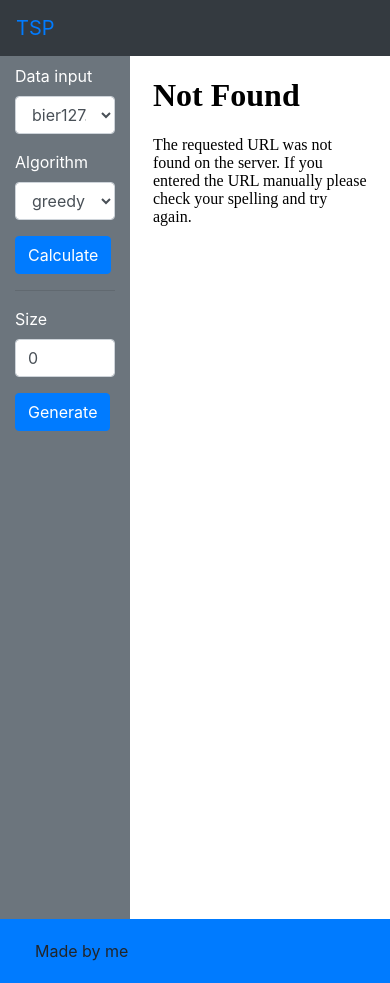
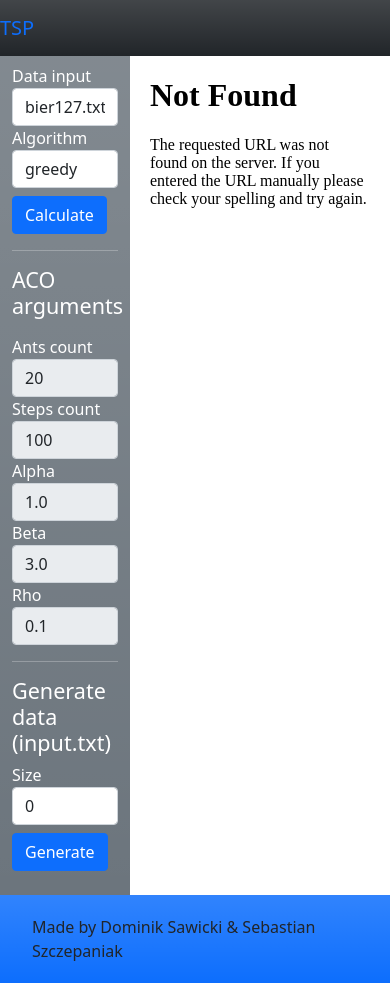
Before and after one commit to Domikado5/TSP-python, a Flask app: page / in a window 390 px wide. Run offline with Flask 2, Linux system fonts and the light colour scheme; some libraries are stand-ins or nearby versions.

Commit message:
Finished ACO (C++)

```diff
--- a/templates/index.html
+++ b/templates/index.html
@@ -3,17 +3,17 @@
 <head>
     <meta charset="UTF-8">
     <meta name="viewport" content="width=device-width, initial-scale=1.0">
-    <link rel="stylesheet" href="https://cdn.jsdelivr.net/npm/bootstrap@4.5.3/dist/css/bootstrap.min.css" integrity="sha384-TX8t27EcRE3e/ihU7zmQxVncDAy5uIKz4rEkgIXeMed4M0jlfIDPvg6uqKI2xXr2" crossorigin="anonymous">
+    <link href="https://cdn.jsdelivr.net/npm/bootstrap@5.0.0-beta1/dist/css/bootstrap.min.css" rel="stylesheet" integrity="sha384-giJF6kkoqNQ00vy+HMDP7azOuL0xtbfIcaT9wjKHr8RbDVddVHyTfAAsrekwKmP1" crossorigin="anonymous">
     <link rel="stylesheet" href="{{ url_for('static', filename='style.css') }}">
     <title></title>
 </head>
-<body>
-    <nav class="navbar navbar-expand-lg bg-dark">
+<body style="max-height: 100vh; overflow: hidden;">
+    <nav class="navbar navbar-expand-lg bg-dark bg-gradient">
         <a href="#" class="navbar-brand">TSP</a>
     </nav>
     <div class="container-fluid">
         <div class="row h-100">
-            <div class="col-4 col-sm-4 col-md-4 col-lg-3 col-xl-3 bg-secondary text-white">
+            <div class="col-4 col-sm-4 col-md-4 col-lg-3 col-xl-3 bg-secondary bg-gradient text-white h-100 overflow-auto">
                 <form action="" class="pt-2">
                     <div class="form-group">
                         <label for="dataInput">Data input</label>
@@ -32,25 +32,51 @@
                         </select>
                     </div>
                 </form>
-                <button type="" id="calc" class="btn btn-primary">Calculate</button>
+                <button type="" id="calc" class="btn btn-primary mt-2">Calculate</button>
                 <hr>
+                <h4>ACO arguments</h4>
+                <form action="" id="ACO-form" class="pt-2">
+                    <div class="form-group">
+                        <label for="">Ants count</label>
+                        <input type="number" class="form-control" id="ants" min="1" max="1000" value="20">
+                    </div>
+                    <div class="form-group">
+                        <label for="">Steps count</label>
+                        <input type="number" class="form-control" id="steps" min="1" max="1000" value="100">
+                    </div>
+                    <div class="form-group">
+                        <label for="">Alpha</label>
+                        <input type="number" class="form-control" id="alpha" min="0.1" max="10.0" step="0.1" value="1.0">
+                    </div>
+                    <div class="form-group">
+                        <label for="">Beta</label>
+                        <input type="number" class="form-control" id="beta" min="0.1" max="10.0" step="0.1" value="3.0">
+                    </div>
+                    <div class="form-group">
+                        <label for="">Rho</label>
+                        <input type="number" class="form-control" id="rho" min="0.01" max="1.0" step="0.01" value="0.1">
+                    </div>
+                </form>
+                <hr>
+                <h4>Generate data (input.txt)</h4>
                 <form action="">
                     <div class="form-group">
                         <label for="inputSize">Size</label>
                         <input type="number" class="form-control" id="inputSize" min="0" max="1000" value="0">
                     </div>
                 </form>
-                <button type="" id="gen" class="btn btn-primary">Generate</button>
+                <button type="" id="gen" class="btn btn-primary mt-2 mb-4">Generate</button>
             </div>
             <div class="col">
                 <iframe id="graph" src="{{ url_for('static', filename='file.html') }}" frameborder="0" height="80%" width="100%"></iframe>
                 <h4 id="distance-result"></h4>
+                <h4 id="time"></h4>
             </div>
         </div>
     </div>
-    <footer class="footer bg-primary w-100" style="position: absolute; bottom: 0; padding: 20px;">
+    <footer class="footer bg-primary bg-gradient w-100" style="position: absolute; bottom: 0; padding: 20px;">
         <div class="container">
-            Made by me
+            Made by Dominik Sawicki & Sebastian Szczepaniak
         </div>
     </footer>
     <script>
@@ -64,26 +90,88 @@
 
         window.onresize = containerHeight;
     </script>
-    <script src="//cdnjs.cloudflare.com/ajax/libs/socket.io/2.2.0/socket.io.js" integrity="sha256-yr4fRk/GU1ehYJPAs8P4JlTgu0Hdsp4ZKrx8bDEDC3I=" crossorigin="anonymous"></script>
-    <script src="https://code.jquery.com/jquery-3.5.1.slim.min.js" integrity="sha384-DfXdz2htPH0lsSSs5nCTpuj/zy4C+OGpamoFVy38MVBnE+IbbVYUew+OrCXaRkfj" crossorigin="anonymous"></script>
-    <script src="https://cdn.jsdelivr.net/npm/popper.js@1.16.1/dist/umd/popper.min.js" integrity="sha384-9/reFTGAW83EW2RDu2S0VKaIzap3H66lZH81PoYlFhbGU+6BZp6G7niu735Sk7lN" crossorigin="anonymous"></script>
-    <script src="https://cdn.jsdelivr.net/npm/bootstrap@4.5.3/dist/js/bootstrap.min.js" integrity="sha384-w1Q4orYjBQndcko6MimVbzY0tgp4pWB4lZ7lr30WKz0vr/aWKhXdBNmNb5D92v7s" crossorigin="anonymous"></script>
+    <script src="https://cdnjs.cloudflare.com/ajax/libs/socket.io/3.0.4/socket.io.js" integrity="sha512-aMGMvNYu8Ue4G+fHa359jcPb1u+ytAF+P2SCb+PxrjCdO3n3ZTxJ30zuH39rimUggmTwmh2u7wvQsDTHESnmfQ==" crossorigin="anonymous"></script>
+    <script src="https://cdn.jsdelivr.net/npm/bootstrap@5.0.0-beta1/dist/js/bootstrap.bundle.min.js" integrity="sha384-ygbV9kiqUc6oa4msXn9868pTtWMgiQaeYH7/t7LECLbyPA2x65Kgf80OJFdroafW" crossorigin="anonymous"></script>
     <script type="text/javascript" charset="utf-8">
         var socket = io();
         socket.on('connect', function() {
             socket.emit('my event', {data: 'I\'m connected!'});
         });
 
+        var intervalId;
+
+        function timer(){
+            clearInterval(intervalId);
+            let display = document.querySelector("h4#time");
+            let timer = 0;
+            let minutes, seconds;
+            var id= setInterval(function(){
+                timer++;
+                minutes = parseInt(timer / 60, 10);
+                seconds = parseInt(timer % 60, 10);
+                minutes = minutes < 10 ? "0" + minutes : minutes;
+                seconds = seconds < 10 ? "0" + seconds : seconds;
+                display.innerHTML = "Time: " + minutes + ":" + seconds;
+            }, 1000);
+            intervalId = id;
+        }
+
+        function disableACO(){
+            let algorithm = document.querySelector("select#algorithm");
+            let elements = document.querySelectorAll("form#ACO-form div.form-group input");
+            if(algorithm.value == 0){
+                elements.forEach(function(el){
+                    el.setAttribute("disabled", "");
+                });
+            }else if(algorithm.value == 1){
+                elements.forEach(function(el){
+                    el.removeAttribute("disabled", "");
+                });
+            }
+        }
+
+        document.addEventListener("DOMContentLoaded", disableACO);
+        document.querySelector("select#algorithm").addEventListener("change", disableACO);
+
         function calculate(){
             let dataInput = document.querySelector("select#dataInput").value;
             let algorithm = document.querySelector("select#algorithm").value;
-            socket.emit('calculate', {input: dataInput, alg: algorithm});
+            if (algorithm == 1){
+                let antsCount = document.querySelector("input#ants").value;
+                let steps = document.querySelector("input#steps").value;
+                let alpha = document.querySelector("input#alpha").value;
+                let beta = document.querySelector("input#beta").value;
+                let rho = document.querySelector("input#rho").value;
+                timer();
+                console.log(intervalId);
+                socket.emit('calculate', {input: dataInput,
+                    alg: algorithm, ants: antsCount,
+                    steps: steps, alpha: alpha,
+                    beta: beta, rho: rho
+                });
+            }else{
+                timer();
+                socket.emit('calculate', {input: dataInput, alg: algorithm});
+            }
         }
 
         socket.on('calculated', function(data){
+            clearInterval(intervalId);
             console.log(data);
             let result = document.querySelector("h4#distance-result");
+            let display = document.querySelector("h4#time");
             result.innerHTML = "Result : " + data.distance;
+            if (data.time < Math.pow(10, 9)){
+                display.innerHTML = "Time : " + data.time + "ns";
+            }else{
+                let time, minutes, seconds;
+                time = data.time / Math.pow(10, 9);
+                minutes = parseInt(time / 60, 10);
+                seconds = parseInt(time % 60, 10);
+                minutes = minutes < 10 ? "0" + minutes : minutes;
+                seconds = seconds < 10 ? "0" + seconds : seconds;
+                display.innerHTML = "Time: " + minutes + ":" + seconds;
+            }
             let iframe = document.querySelector("iframe#graph").contentWindow.location.reload(true);
 
         });
@@ -91,10 +179,25 @@
         function generate(){
             let size = document.querySelector("input#inputSize").value;
             let algorithm = document.querySelector("select#algorithm").value;
-            socket.emit('generate', {size: size, alg: algorithm});
+            if (algorithm == 1){
+                let antsCount = document.querySelector("input#ants").value;
+                let steps = document.querySelector("input#steps").value;
+                let alpha = document.querySelector("input#alpha").value;
+                let beta = document.querySelector("input#beta").value;
+                let rho = document.querySelector("input#rho").value;
+                socket.emit('generate', {size: size,
+                    alg: algorithm, ants: antsCount,
+                    steps: steps, alpha: alpha,
+                    beta: beta, rho: rho
+                });
+            }else{
+                socket.emit('generate', {size: size, alg: algorithm});
+            }
+            timer();
         }
 
         socket.on('generated', function(data){
+            clearInterval(intervalId);
             let select = document.querySelector("select#dataInput");
             select.selectedIndex = 3;
 
```
Also changed, not shown: ploter.py (+5 -2 lines), run.py (+36 -15 lines), wyniki.txt (added, +15 -0 lines), readme.md, 3 other files.
